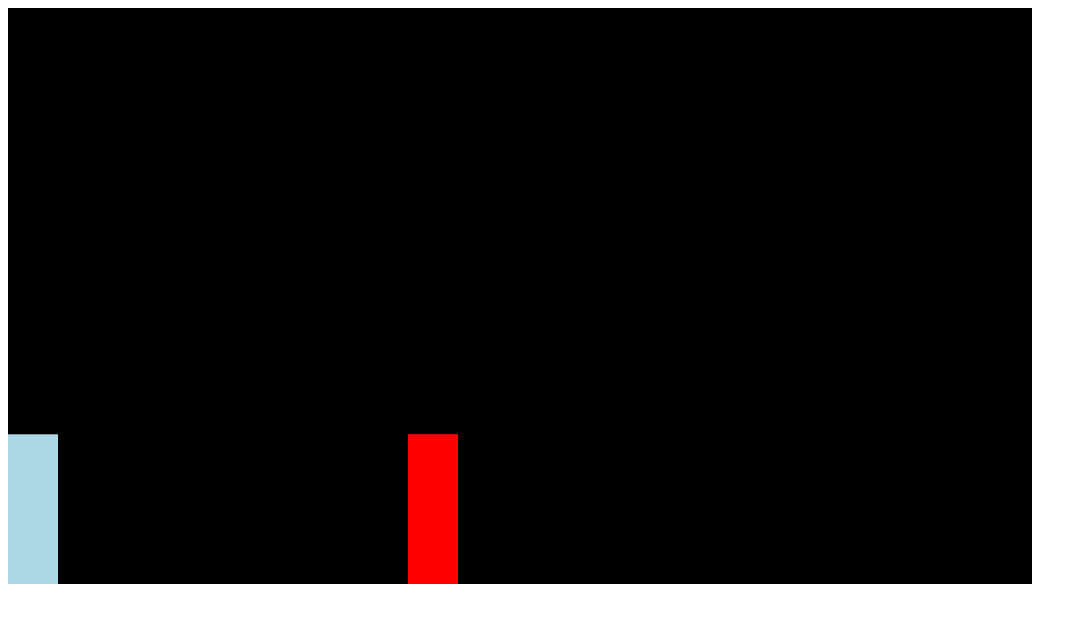
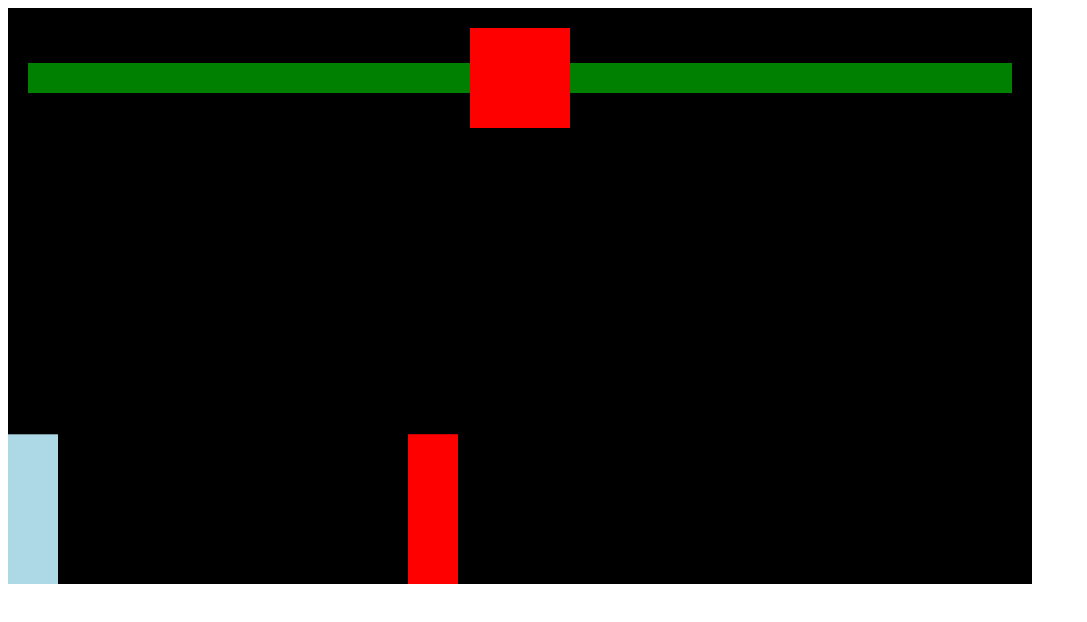
Before and after one commit to AlvaroVilladangos/Fight2D, a plain HTML site: page index.html in a window 1280 px wide. Shown: the whole page, without its empty margins (0-1087 px from the left). Drawn offline with Linux system fonts and the light colour scheme.

Commit message:
barras de vida

```diff
--- a/index.html
+++ b/index.html
@@ -1,12 +1,71 @@
 <!DOCTYPE html>
 <html lang="en">
   <head>
-    <meta charset="UTF-8">
-    <meta name="viewport" content="width=device-width, initial-scale=1.0">
-    <title>Document</title>
+    <meta charset="UTF-8" />
+    <meta name="viewport" content="width=device-width, initial-scale=1.0" />
+    <title>Fight 2D</title>
+    <style>
+      * {
+        box-sizing: border-box;
+      }
+    </style>
   </head>
   <body>
+    <div style="position: relative; display: inline-block">
+      <div
+        style="
+          position: absolute;
+          display: flex;
+          width: 100%;
+          align-items: center;
+          padding: 20px;
+        "
+      >
+        <!-- player health -->
+        <div style="position: relative; height: 30px; width: 100%; display: flex; justify-content: flex-end;">
+            <div style="background-color: grey; height: 30px; width: 100%;"></div>
+            <div
+              id="playerHealth"
+              style="
+                position: absolute;
+                background: green;
+                top: 0;
+                right: 0;
+                bottom: 0;
+                width: 100%;
+              "
+            ></div>
+          </div>
+        <!-- timer -->
+        <div
+          id=""
+          style="
+            background-color: red;
+            height: 100px;
+            width: 100px;
+            flex-shrink: 0;
+          "
+        ></div>
+        <!--enemy health-->
+        <div style="position: relative; height: 30px; width: 100%">
+          <div style="background-color: grey; height: 30px"></div>
+          <div
+            id="enemyHealth"
+            style="
+              position: absolute;
+              background: green;
+              top: 0;
+              right: 0;
+              bottom: 0;
+              left: 0;
+            "
+          ></div>
+        </div>
+
+        <div></div>
+      </div>
       <canvas></canvas>
+    </div>
 
     <script src="index.js"></script>
   </body>
--- a/index.js
+++ b/index.js
@@ -9,7 +9,7 @@ c.fillRect(0, 0, canvas.width, canvas.height);
 const gravity = 0.7;
 
 class Sprite {
-  constructor({ position, velocity, color, offset}) {
+  constructor({ position, velocity, color, offset }) {
     this.position = position;
     this.velocity = velocity;
     this.width = 50;
@@ -19,14 +19,15 @@ class Sprite {
     this.attackBox = {
       position: {
         x: this.position.x,
-        y: this.position.y
+        y: this.position.y,
       },
       offset: offset,
       width: 100,
       height: 50,
-    }
-    this.color = color
+    };
+    this.color = color;
     this.isAttacking = false;
+    this.health = 100;
   }
 
   draw() {
@@ -35,13 +36,14 @@ class Sprite {
 
     //attack box
 
-    if(this.isAttacking){
+    if (this.isAttacking) {
       c.fillStyle = "yellow";
       c.fillRect(
         this.attackBox.position.x,
         this.attackBox.position.y,
         this.attackBox.width,
-        this.attackBox.height);
+        this.attackBox.height
+      );
     }
   }
 
@@ -52,7 +54,6 @@ class Sprite {
     this.position.x += this.velocity.x;
     this.position.y += this.velocity.y;
 
-
     if (this.position.y + this.height + this.velocity.y >= canvas.height) {
       this.velocity.y = 0;
       this.isJumping = false;
@@ -62,11 +63,11 @@ class Sprite {
     }
   }
 
-  attack(){
+  attack() {
     this.isAttacking = true;
-    setTimeout(()=>{
+    setTimeout(() => {
       this.isAttacking = false;
-    },100)
+    }, 100);
   }
 }
 
@@ -79,11 +80,11 @@ const player = new Sprite({
     x: 0,
     y: 0,
   },
-  color : "lightblue",
+  color: "lightblue",
   offset: {
     x: 0,
-    y:0
-  }
+    y: 0,
+  },
 });
 
 const enemy = new Sprite({
@@ -98,8 +99,8 @@ const enemy = new Sprite({
   color: "red",
   offset: {
     x: -50,
-    y:0
-  }
+    y: 0,
+  },
 });
 
 const keys = {
@@ -121,12 +122,15 @@ const keys = {
   },
 };
 
-function collisionAtaques({jugador, enemigo}){
-
-  return (jugador.attackBox.position.x + jugador.attackBox.width >= enemigo.position.x
-    && jugador.attackBox.position.x <= enemigo.position.x + enemigo.width
-    && jugador.attackBox.position.y + jugador.attackBox.height >= enemigo.position.y
-    && jugador.attackBox.position.y <= enemigo.position.y + enemigo.height)
+function collisionAtaques({ jugador, enemigo }) {
+  return (
+    jugador.attackBox.position.x + jugador.attackBox.width >=
+      enemigo.position.x &&
+    jugador.attackBox.position.x <= enemigo.position.x + enemigo.width &&
+    jugador.attackBox.position.y + jugador.attackBox.height >=
+      enemigo.position.y &&
+    jugador.attackBox.position.y <= enemigo.position.y + enemigo.height
+  );
 }
 
 function animate() {
@@ -153,14 +157,22 @@ function animate() {
   }
 
   //coque entre unidades
-  if(collisionAtaques({ jugador: player, enemigo: enemy }) && player.isAttacking) {
+  if (
+    collisionAtaques({ jugador: player, enemigo: enemy }) &&
+    player.isAttacking
+  ) {
     player.isAttacking = false;
-      console.log("ataco el player 1")
+    enemy.health -=20;
+    document.querySelector('#enemyHealth').style.width =  enemy.health + "%"
   }
 
-  if(collisionAtaques({ jugador: enemy, enemigo: player }) && enemy.isAttacking) {
+  if (
+    collisionAtaques({ jugador: enemy, enemigo: player }) &&
+    enemy.isAttacking
+  ) {
     enemy.isAttacking = false;
-    console.log("ataco el enemigo")
+    enemy.health -=20;
+    document.querySelector('#playerHealth').style.width =  enemy.health + "%"
   }
 }
 
@@ -177,8 +189,7 @@ window.addEventListener("keydown", (event) => {
       player.lastKey = "a";
       break;
     case "w":
-
-        if(!player.isJumping){
+      if (!player.isJumping) {
         player.velocity.y = -20;
       }
       break;
@@ -196,7 +207,7 @@ window.addEventListener("keydown", (event) => {
       enemy.lastKey = "ArrowLeft";
       break;
     case "ArrowUp":
-        if(!enemy.isJumping){
+      if (!enemy.isJumping) {
         enemy.velocity.y = -20;
       }
       break;
@@ -230,13 +241,3 @@ window.addEventListener("keyup", (event) => {
       break;
   }
 });
-
-
-
-
-
-/* if (!jugador || !jugador.attackBox || !enemigo || !enemigo.attackBox) {
-
-  return;
-}
- */
```
Lines whose indentation alone changed are shown as unchanged.
